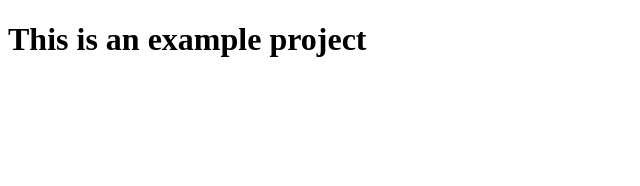
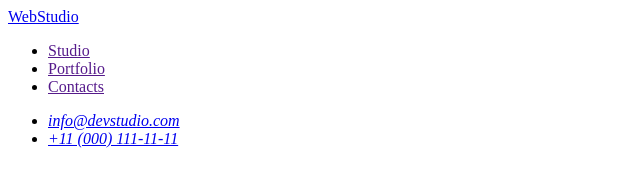
Before and after one commit to Volodymyr281/goit-markup-hw-02, a plain HTML site: page index.html in a window 1280 px wide. Shown: the whole page, without its empty margins (0-640 px from the left). Drawn offline with Linux system fonts and the light colour scheme.

Commit message:
add markup header

```diff
--- a/index.html
+++ b/index.html
@@ -1,11 +1,30 @@
 <!DOCTYPE html>
 <html lang="en">
+
 <head>
-    <meta charset="UTF-8">
-    <meta name="viewport" content="width=device-width, initial-scale=1.0">
-    <title>Document</title>
+    <meta charset="UTF-8" />
+    <meta name="viewport" content="width=device-width, initial-scale=1.0" />
+    <title>GOIT-MARKUP-01</title>
 </head>
+
 <body>
-    <h1>This is an example project</h1>
+    <header>
+        <nav>
+            <a href="./index.html">WebStudio</a>
+            <ul>
+                <li><a href="">Studio</a></li>
+                <li><a href="">Portfolio</a></li>
+                <li><a href="">Contacts</a></li>
+            </ul>
+        </nav>
+
+        <address>
+            <ul>
+                <li><a href="mailto:info@devstudio.com">info@devstudio.com</a></li>
+                <li><a href="tel:+110001111111">+11 (000) 111-11-11</a></li>
+            </ul>
+        </address>
+    </header>
 </body>
+
 </html>
```
